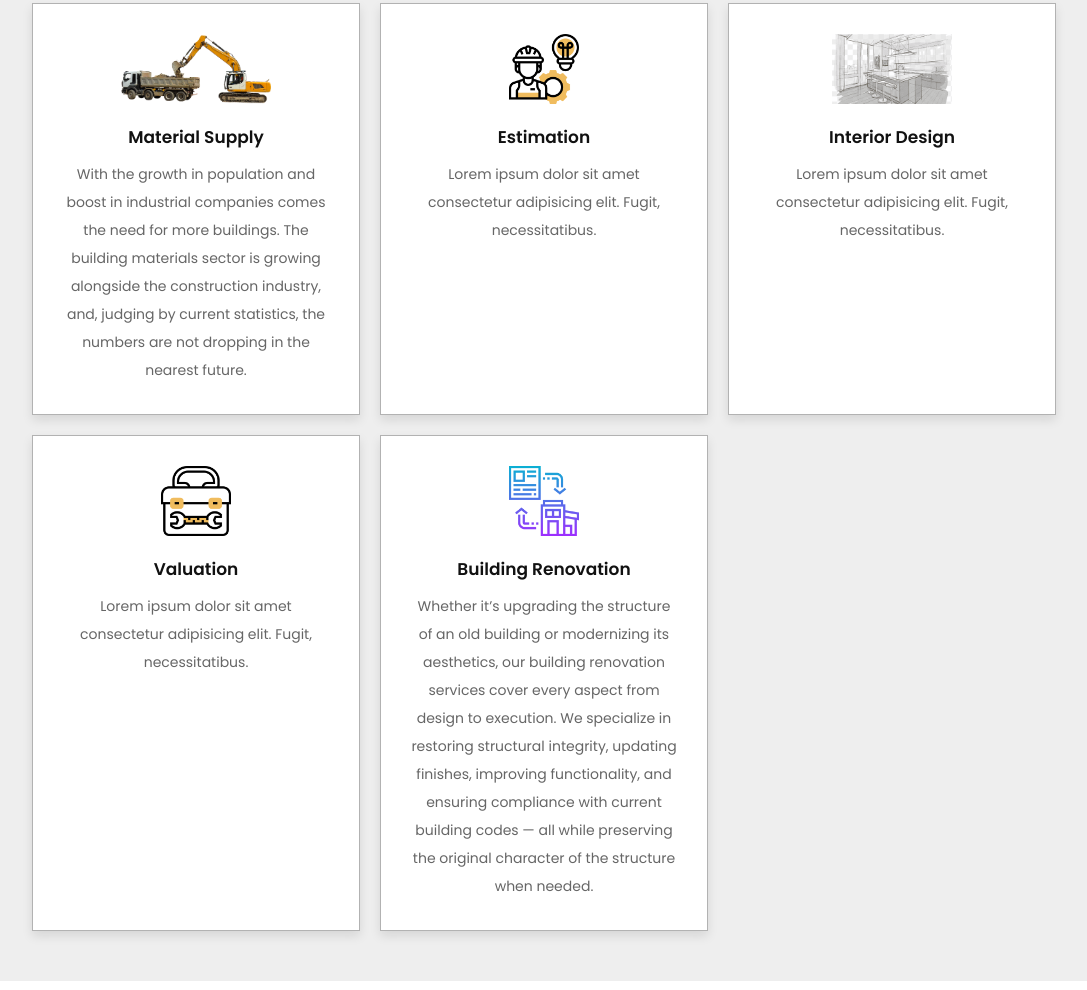
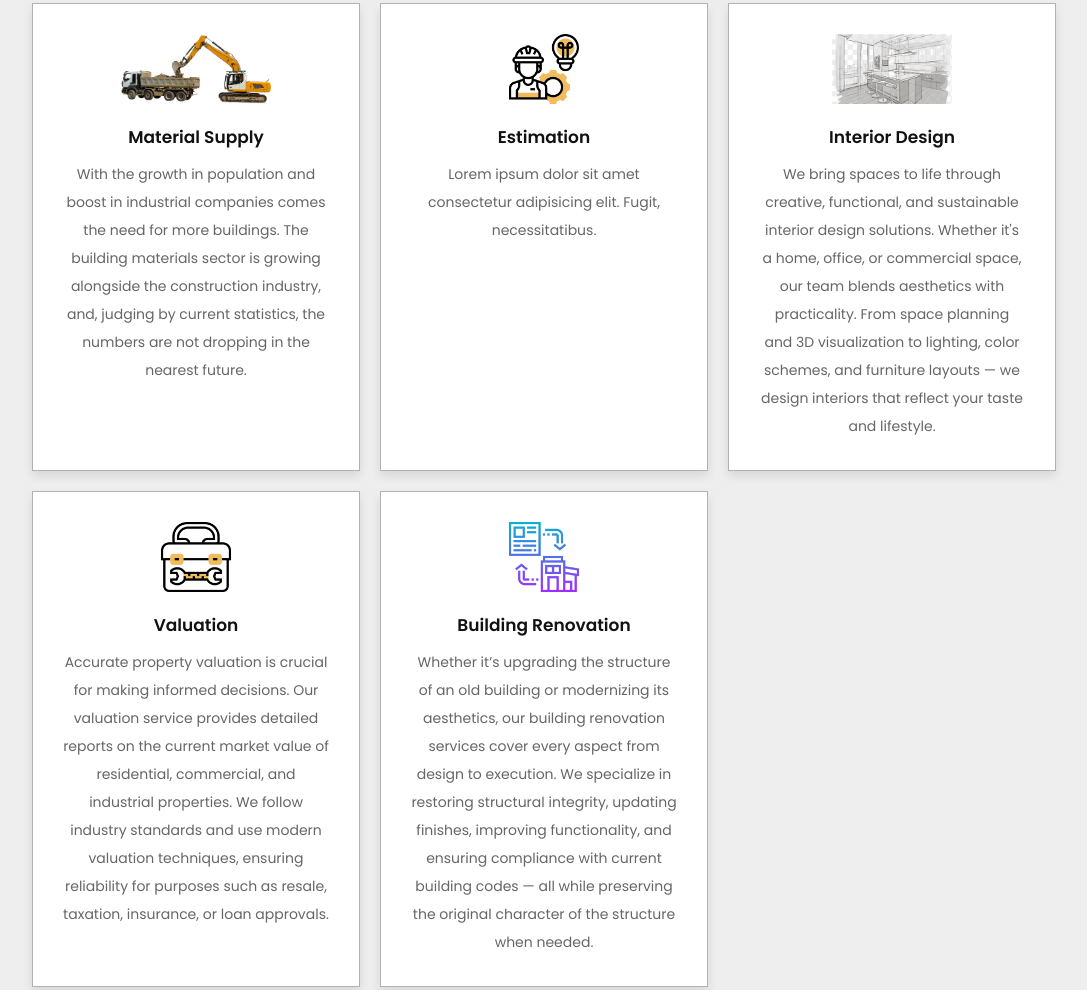
Before and after one commit to DanishPatwekar/UnityConstruction, a plain HTML site: page index.html in a window 1280 px wide. Shown: the part 2475-3465 px from the top of the page, without its empty margins (96-1183 px from the left). Drawn offline with nearby package versions, Linux system fonts and the light colour scheme; some packages are replaced by stand-ins of ours; a script that the page names is missing.

Commit message:
3rd commit

```diff
--- a/index.html
+++ b/index.html
@@ -250,13 +250,13 @@
       <div class="box">
          <img src="images/service-6.png" alt="">
          <h3>Interior Design</h3>
-         <p>Lorem ipsum dolor sit amet consectetur adipisicing elit. Fugit, necessitatibus.</p>
+         <p>We bring spaces to life through creative, functional, and sustainable interior design solutions. Whether it's a home, office, or commercial space, our team blends aesthetics with practicality. From space planning and 3D visualization to lighting, color schemes, and furniture layouts — we design interiors that reflect your taste and lifestyle.</p>
       </div>
 
       <div class="box">
          <img src="images/service-7.png" alt="">
          <h3>Valuation</h3>
-         <p>Lorem ipsum dolor sit amet consectetur adipisicing elit. Fugit, necessitatibus.</p>
+         <p>Accurate property valuation is crucial for making informed decisions. Our valuation service provides detailed reports on the current market value of residential, commercial, and industrial properties. We follow industry standards and use modern valuation techniques, ensuring reliability for purposes such as resale, taxation, insurance, or loan approvals.</p>
       </div>
 
       <div class="box">
```
